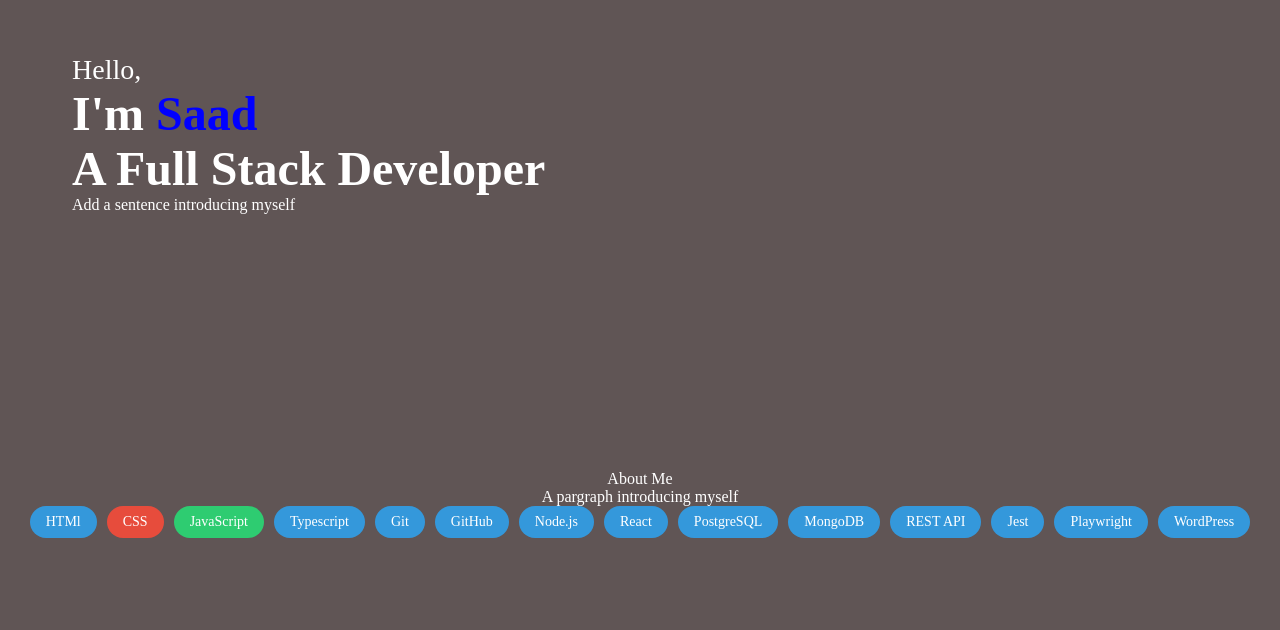
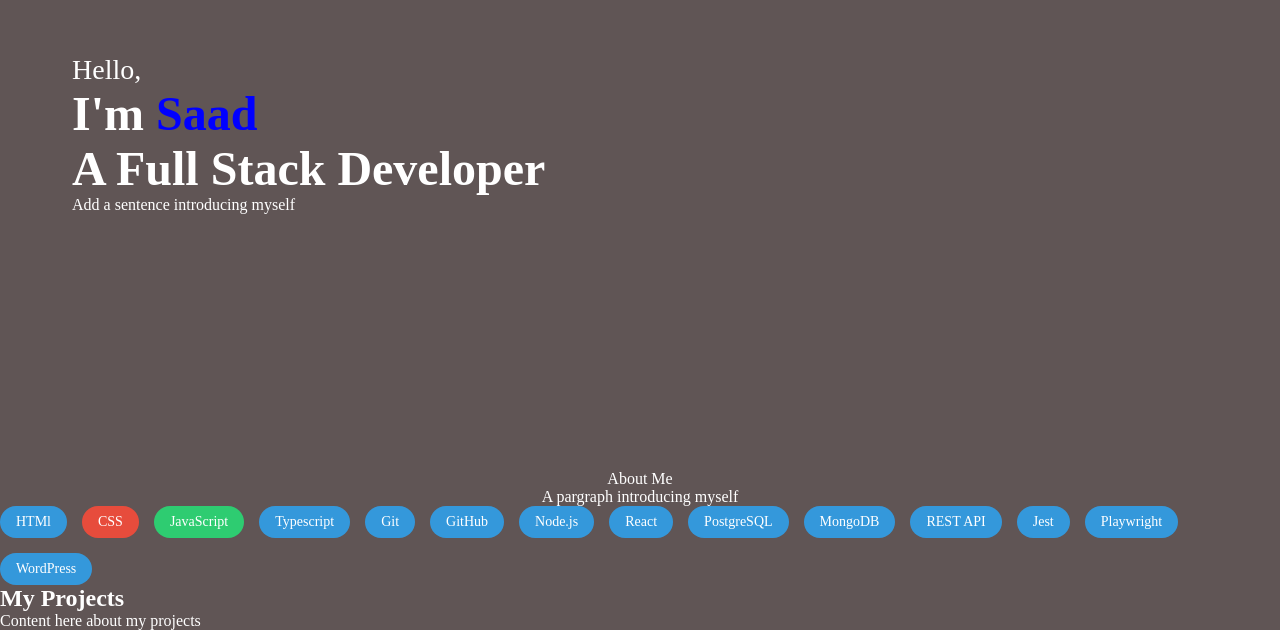
Before and after one commit to saadash1268/Portfolio, a React (Create React App) app: page / in a window 1280 px wide. Shown: the part 336-966 px from the top of the page. Before the commit the page ends 874 px from the top, so only its background shows below. Built offline with nearby package versions, Linux system fonts and the light colour scheme.

Commit message:
added projects section but need to add projects themselves

```diff
--- a/src/App.js
+++ b/src/App.js
@@ -1,6 +1,7 @@
 import Navbar from "./components/Nav/navbar";
 import Intro from "./components/Intro/intro";
 import Skills from "./components/Skills/skills";
+import Projects from "./components/Projects/projects";
 
 function App() {
   return (
@@ -8,6 +9,7 @@ function App() {
       <Navbar/>
       <Intro/>
       <Skills/>
+      <Projects/>
     </div>
   );
 }
--- a/src/components/Nav/navbar.js
+++ b/src/components/Nav/navbar.js
@@ -11,7 +11,7 @@ const Navbar = () => {
     <ScrollLink to="home" smooth={true} duration={500} className="desktopMenuListItem">Home</ScrollLink>
     <ScrollLink to="about" smooth={true} duration={500} className="desktopMenuListItem">About</ScrollLink>
     <ScrollLink to="projects" smooth={true} duration={500} className="desktopMenuListItem">Projects</ScrollLink>
-    <ScrollLink to="blog" smooth={true} duration={500} className="desktopMenuListItem">Blog</ScrollLink>
+    { /*<ScrollLink to="blog" smooth={true} duration={500} className="desktopMenuListItem">Blog</ScrollLink> */}
 </div>
 <button className="desktopMenuBtn">
     Contact Me</button>
--- /dev/null
+++ b/src/components/Projects/projects.js
@@ -0,0 +1,15 @@
+import React from "react";
+import './projects.css';
+
+
+const Projects = () => {
+    return (
+        <section id='projects'>
+            <h2 className="projectTitle">My Projects</h2>
+            <span className="projectDescription">Content here about my projects</span>
+            {/*Add my projects */}
+        </section>
+    )
+}
+
+export default Projects;
--- a/src/components/Skills/skills.css
+++ b/src/components/Skills/skills.css
@@ -11,7 +11,7 @@
 }
 
 
-
+/*potentially make my skills as an image */
 
 
 .skillTitle {
@@ -26,7 +26,8 @@
     list-style: none;
     padding: 0;
     display: flex;
-    gap: 10px;
+    gap: 15px;
+    flex-wrap: wrap;
 }
 
 .skillItem {
```
Also changed, not shown: src/components/Contact/contact.css (added), src/components/Contact/contact.js (added), src/components/Projects/projects.css (added).
